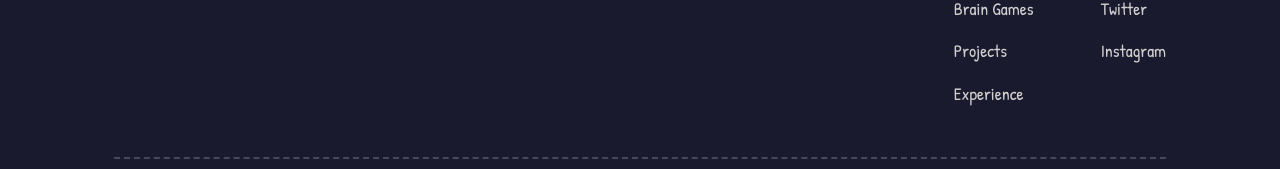
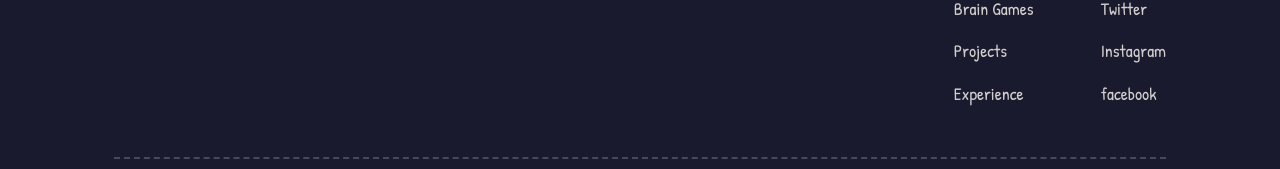
Before and after one commit to Maahhbuub/Mahbub-Doodle, a React (Vite) app: page /projects/1 in a window 1280 px wide. Shown: the part 1915-2084 px from the top of the page. Built offline with nearby package versions, Linux system fonts and the light colour scheme.

Commit message:
docs(data): add facebook links

```diff
--- a/src/components/Footer/Footer.jsx
+++ b/src/components/Footer/Footer.jsx
@@ -52,6 +52,7 @@ export default function Footer({ variant = 'portfolio' }) {
               <a href="https://linkedin.com/in/maahhbuub" target="_blank" rel="noreferrer">LinkedIn</a>
               <a href="https://twitter.com/Maahhbuub" target="_blank" rel="noreferrer">Twitter</a>
               <a href="https://instagram.com/maahhbuub" target="_blank" rel="noreferrer">Instagram</a>
+              <a href="https://facebook.com/maahhbuub" target="_blank" rel="noreferrer">facebook</a>
               {/* <a href="https://codepen.io/" target="_blank" rel="noreferrer">CodePen</a> */}
             </div>
           </div>
```
